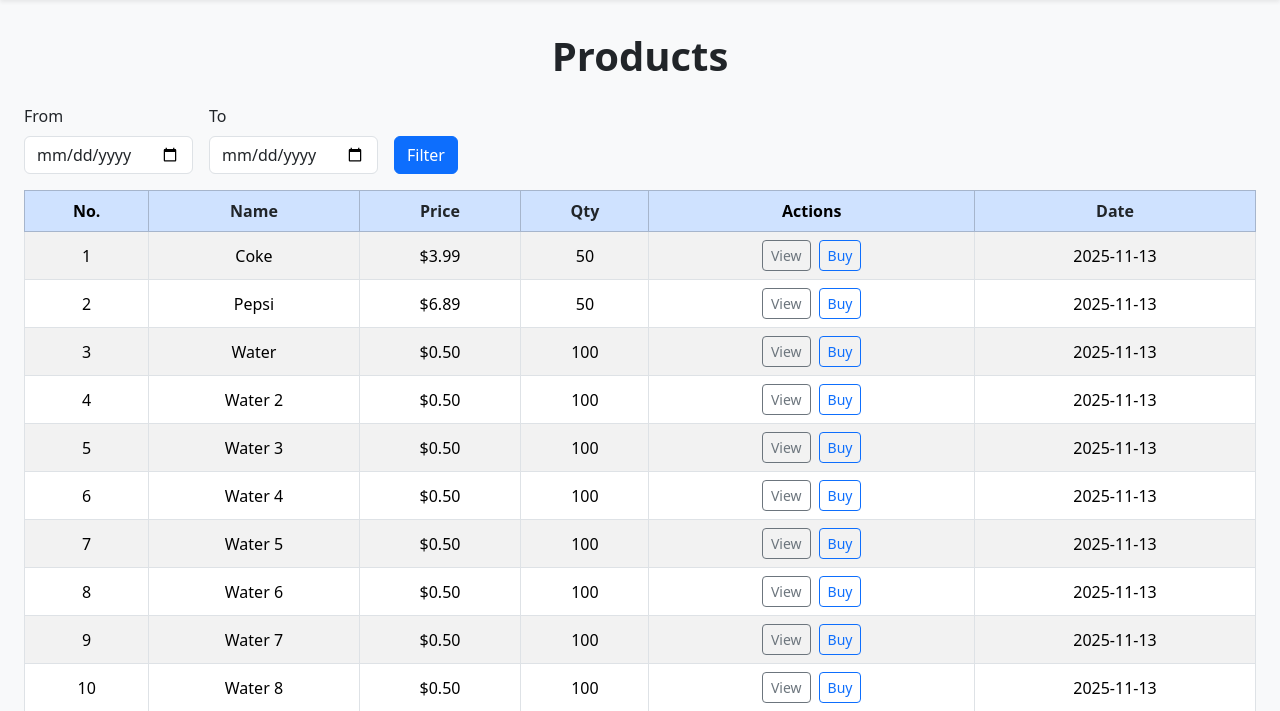
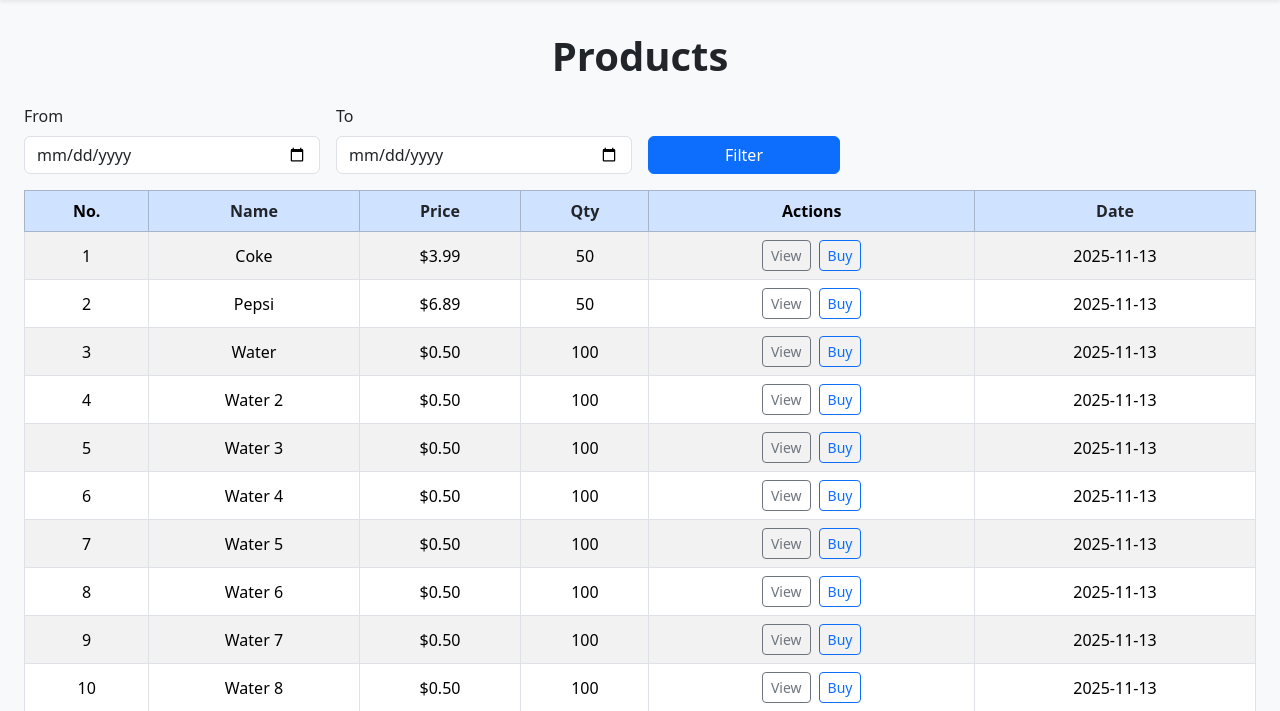
Before and after one commit to neylynn/vending-php, a PHP site: page /products in a window 1280 px wide. Shown: the part 56-767 px from the top of the page. Run offline with PHP 8.4, Linux system fonts and the light colour scheme; data comes from the database, SQL or seed files in the repository.

Commit message:
feat/responsive filter

```diff
--- a/views/products/index.php
+++ b/views/products/index.php
@@ -50,21 +50,28 @@ $user = SessionAuth::user(); // ['id','email','role'] or null
   }
 </style>
 
-<form method="get" class="mb-3 d-flex gap-3 align-items-end">
-    <div>
+<form method="get" class="row g-2 g-md-3 align-items-end mb-3">
+  <div class="col-12 col-md-4 col-lg-3">
       <label class="form-label">From</label>
-        <input type="date" name="from" value="<?= htmlspecialchars($from ?? '') ?>" class="form-control">
+      <input type="date"
+             name="from"
+             value="<?= htmlspecialchars($from ?? '') ?>"
+             class="form-control">
   </div>
-    <div>
+
+  <div class="col-12 col-md-4 col-lg-3">
       <label class="form-label">To</label>
-        <input type="date" name="to" value="<?= htmlspecialchars($to ?? '') ?>" class="form-control">
+      <input type="date"
+             name="to"
+             value="<?= htmlspecialchars($to ?? '') ?>"
+             class="form-control">
   </div>
-    <div>
+
+  <div class="col-12 col-md-4 col-lg-2">
       <label class="form-label d-block">&nbsp;</label>
-        <button class="btn btn-primary">Filter</button>
+      <button class="btn btn-primary w-100">Filter</button>
   </div>
 </form>
-
 
 <div class="table-responsive">
   <table class="table table-striped table-hover table-bordered align-middle w-100 shadow-sm">
```
Lines whose indentation alone changed are shown as unchanged.
